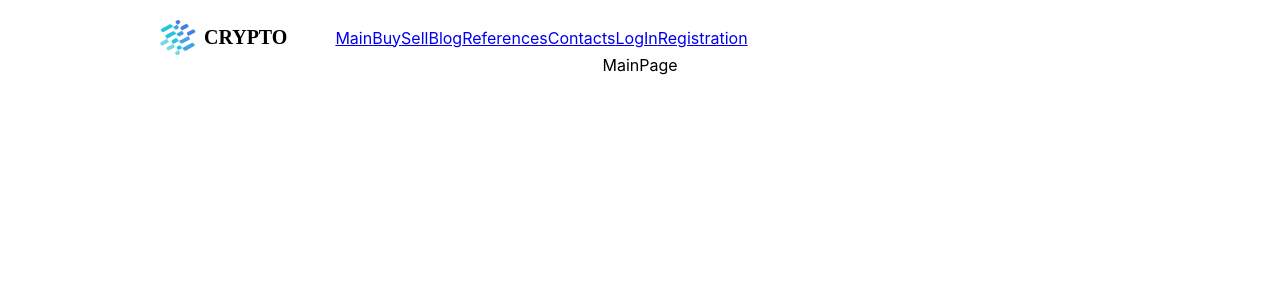
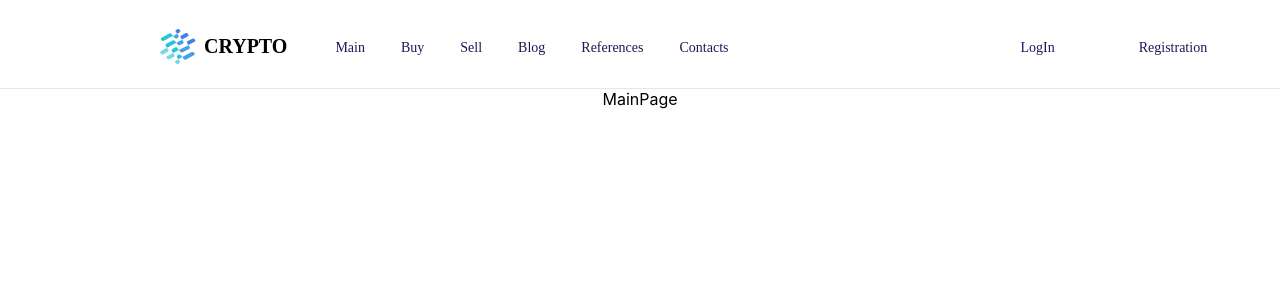
Before and after one commit to Oleksandr-Berd/crypto-exchange, a React (Create React App) app: page / in a window 1280 px wide. Shown: the top 300 px of the page. Built offline with nearby package versions, Linux system fonts and the light colour scheme.

Commit message:
made header

```diff
--- a/src/GlobalStyles.js
+++ b/src/GlobalStyles.js
@@ -26,4 +26,8 @@ ul, nav{
   padding: 0;
   list-style: none;
 }
+
+img{
+    display: block;
+}
 `;
--- a/src/components/AuthNav/AuthNav.jsx
+++ b/src/components/AuthNav/AuthNav.jsx
@@ -1,12 +1,18 @@
 import { NavLink } from "react-router-dom";
 
+import * as SC from "./AuthNavStyled"
+
 const AuthNav = () => {
-    return (<nav>
-        <li>
-            <NavLink to="login">LogIn</NavLink>
-            <NavLink to="registration">Registration</NavLink>
-        </li>
-    </nav> );
+    return (
+      <SC.AuthNav>
+        <SC.Item>
+          <SC.Link to="login">LogIn</SC.Link>
+        </SC.Item>
+        <SC.Item>
+          <SC.Link to="registration">Registration</SC.Link>
+        </SC.Item>
+      </SC.AuthNav>
+    );
 }
 
 export default AuthNav;
--- /dev/null
+++ b/src/components/AuthNav/AuthNavStyled.js
@@ -0,0 +1,40 @@
+import { NavLink } from "react-router-dom";
+import styled from "styled-components"
+
+export const AuthNav = styled.nav`
+display: flex;
+flex-direction: row;
+align-items: center;
+`
+
+export const Item = styled.li`
+  padding-right: ${(props) => props.theme.space[9]};
+  padding-left: ${(props) => props.theme.space[9]};
+  padding-top: ${(props) => props.theme.space[4]};
+  padding-bottom: ${(props) => props.theme.space[4]};
+
+  &:not(:last-child) {
+    margin-right: ${(props) => props.theme.space[3]};
+  }
+
+  &:focus,
+  &:hover {
+    border: solid 1px #1f2a50;
+    border-radius: ${(props) => props.theme.radius[1]};
+  }
+`;
+
+export const Link = styled(NavLink)`
+  text-decoration: none;
+  font-family: ${(props) => props.theme.fontFamily.title};
+  font-size: ${(props) => props.theme.size.XS};
+  color: ${(props) => props.theme.color.text};
+
+  transition: color 300ms ease;
+
+  &:hover,
+  &:focus {
+    color: ${(props) => props.theme.color.hover};
+    transition: color 300ms ease;
+  }
+`;
--- a/src/components/Header/HeaderStyled.js
+++ b/src/components/Header/HeaderStyled.js
@@ -1,10 +1,13 @@
 import styled from "styled-components"
 
 export const Header = styled.header`
-display: flex;
-flex-direction: row;
-align-items:center;
+  display: flex;
+  flex-direction: row;
+  align-items: center;
 
-padding-top: ${props => props.theme.space[5]};
-padding-left: ${props => props.theme.space[12]}
-`
+  padding-top: ${(props) => props.theme.space[5]};
+  padding-bottom: ${(props) => props.theme.space[4]};
+  padding-left: ${(props) => props.theme.space[12]};
+
+  border-bottom: 1px solid #e6e6e6;
+`;
--- a/src/components/NavBar/NavBarStyled.js
+++ b/src/components/NavBar/NavBarStyled.js
@@ -1,6 +1,30 @@
+import { NavLink } from "react-router-dom"
 import styled from "styled-components"
 
 export const NavBar = styled.nav`
 display: flex;
 flex-direction: row;
+align-items: center;
+
+margin-right: ${props => props.theme.space[13]};
 `
+
+export const Item = styled.li`
+&:not(:last-child){
+    margin-right: ${props => props.theme.space[9]};
+}
+`
+export const Link = styled(NavLink)`
+  text-decoration: none;
+  font-family: ${(props) => props.theme.fontFamily.title};
+  font-size: ${(props) => props.theme.size.XS};
+  color: ${(props) => props.theme.color.text};
+
+  transition: color 300ms ease;
+
+  &:hover,
+  &:focus {
+    color: ${(props) => props.theme.color.hover};
+    transition: color 300ms ease;
+  }
+`;
--- a/src/components/NavBar/Navbar.jsx
+++ b/src/components/NavBar/Navbar.jsx
@@ -1,4 +1,3 @@
-import { NavLink } from "react-router-dom";
 import navLinks from "../../dataBase/nav.json"
 
 import * as SC from './NavBarStyled'
@@ -7,7 +6,7 @@ import * as SC from './NavBarStyled'
 
 const NavBar = () => {
     return (<SC.NavBar>
-        {navLinks.map(({ destination, name }) => ( <li key={name}><NavLink to={destination}>{name}</NavLink></li>))}
+        {navLinks.map(({ destination, name }) => ( <SC.Item key={name}><SC.Link to={destination}>{name}</SC.Link></SC.Item>))}
     </SC.NavBar> );
 }
 
--- a/src/utilities/theme.js
+++ b/src/utilities/theme.js
@@ -37,7 +37,7 @@ const theme = {
     XM: "36px",
     M: "24px",
     S: "20px",
-    XS: "16px",
+    XS: "14px",
   },
 
   weight: {
@@ -54,7 +54,11 @@ const theme = {
     logo: "#000",
     text: "#221754",
     background: "#EEEFF5",
+    hover: "#4399FF",
+    auth: "#1F2A50",
   },
+
+  radius: ["4px", "8px", "12px", "16px", "20px", "50%"],
 };
 
 export default theme;
```
